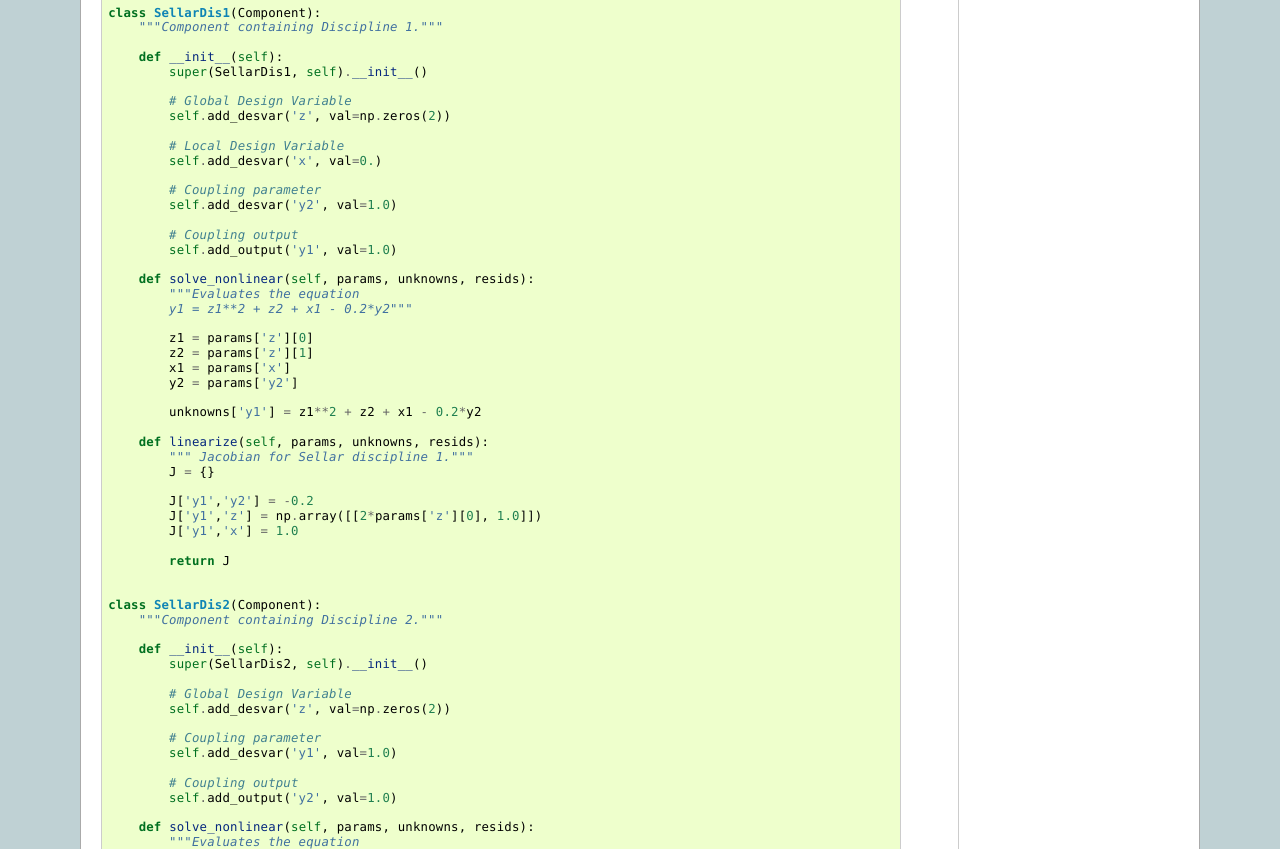
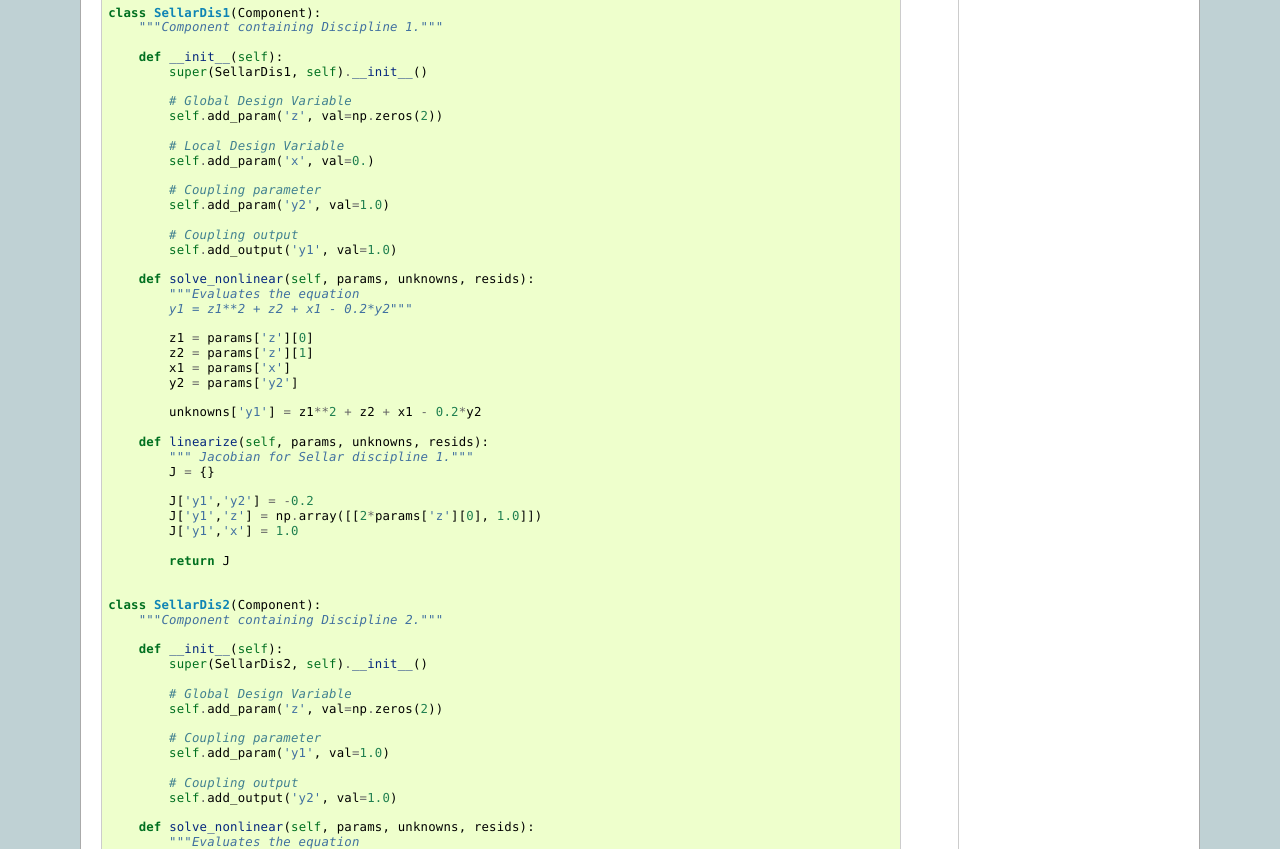
Before and after one commit to OpenMDAO/OpenMDAO1, a Sphinx documentation site: the page built from openmdao/docs/usr-guide/tutorials/sellar.rst, in a window 1280 px wide and 1400 px high, scrolled down 701 px. Shown: the part 151-1000 px from the top of the window. Built offline with Sphinx 7.4.7, drawn with Linux system fonts in a browser that asks for light colours.

Commit message:
fixing auto-replaced add_param back

```diff
--- a/openmdao/docs/usr-guide/tutorials/sellar.rst
+++ b/openmdao/docs/usr-guide/tutorials/sellar.rst
@@ -49,13 +49,13 @@ First, disciplines 1 and 2 were implemented in OpenMDAO as components.
                 super(SellarDis1, self).__init__()
 
                 # Global Design Variable
-                self.add_desvar('z', val=np.zeros(2))
+                self.add_param('z', val=np.zeros(2))
 
                 # Local Design Variable
-                self.add_desvar('x', val=0.)
+                self.add_param('x', val=0.)
 
                 # Coupling parameter
-                self.add_desvar('y2', val=1.0)
+                self.add_param('y2', val=1.0)
 
                 # Coupling output
                 self.add_output('y1', val=1.0)
@@ -89,10 +89,10 @@ First, disciplines 1 and 2 were implemented in OpenMDAO as components.
                 super(SellarDis2, self).__init__()
 
                 # Global Design Variable
-                self.add_desvar('z', val=np.zeros(2))
+                self.add_param('z', val=np.zeros(2))
 
                 # Coupling parameter
-                self.add_desvar('y1', val=1.0)
+                self.add_param('y1', val=1.0)
 
                 # Coupling output
                 self.add_output('y2', val=1.0)
```
